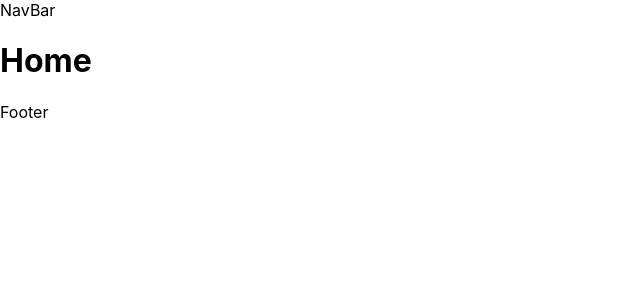
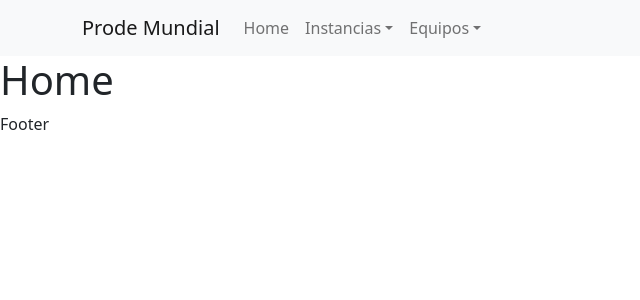
Before and after one commit to MKamui/mundial_Hackathon, a React (Create React App) app: page / in a window 1280 px wide. Shown: the top 300 px of the page, without its empty margins (0-640 px from the left). Built offline with nearby package versions, Linux system fonts and the light colour scheme; no server answers.

Commit message:
cambios en navbar

```diff
--- a/package.json
+++ b/package.json
@@ -7,8 +7,10 @@
     "@testing-library/react": "^13.4.0",
     "@testing-library/user-event": "^13.5.0",
     "axios": "^1.1.3",
+    "bootstrap": "^5.2.2",
     "firebase": "^9.14.0",
     "react": "^18.2.0",
+    "react-bootstrap": "^2.6.0",
     "react-dom": "^18.2.0",
     "react-icons": "^4.6.0",
     "react-redux": "^8.0.5",
--- a/src/components/NavBar.jsx
+++ b/src/components/NavBar.jsx
@@ -1,8 +1,40 @@
-import React from 'react'
+import React from 'react';
+import Container from 'react-bootstrap/Container';
+import Nav from 'react-bootstrap/Nav';
+import Navbar from 'react-bootstrap/Navbar';
+import NavDropdown from 'react-bootstrap/NavDropdown';
 
 const NavBar = () => {
   return (
-    <div>NavBar</div>
+    <Navbar bg="light" expand="lg">
+    <Container>
+      <Navbar.Brand href="#home">Prode Mundial</Navbar.Brand>
+      <Navbar.Toggle aria-controls="basic-navbar-nav" />
+      <Navbar.Collapse id="basic-navbar-nav">
+        <Nav className="me-auto">
+          <Nav.Link href="#home">Home</Nav.Link>
+
+          <NavDropdown title="Instancias" id="basic-nav-dropdown">
+            <NavDropdown.Item href="#action/3.1">Fase de Grupos</NavDropdown.Item>
+            <NavDropdown.Item href="#action/3.2">
+              Octavos de Final
+            </NavDropdown.Item>
+            <NavDropdown.Item href="#action/3.3">Cuartos de Final</NavDropdown.Item>
+
+            <NavDropdown.Item href="#action/3.4">
+              Semifinal
+            </NavDropdown.Item>
+            <NavDropdown.Item href="#action/3.4">
+              Final
+            </NavDropdown.Item>
+          </NavDropdown>
+          <NavDropdown title="Equipos" id="basic-nav-dropdown">
+
+          </NavDropdown>
+        </Nav>
+      </Navbar.Collapse>
+    </Container>
+  </Navbar>
   )
 }
 
--- a/src/index.js
+++ b/src/index.js
@@ -4,7 +4,8 @@
 import App from './App';
 import { BrowserRouter } from "react-router-dom";
 import { Provider } from 'react-redux';
-import {store} from './reducer/store'
+import {store} from './reducer/store';
+import 'bootstrap/dist/css/bootstrap.min.css';
 
 const root = ReactDOM.createRoot(document.getElementById('root'));
 root.render(
```
Also changed, not shown: 1 other file (tests, documents, lock files or other folders).
